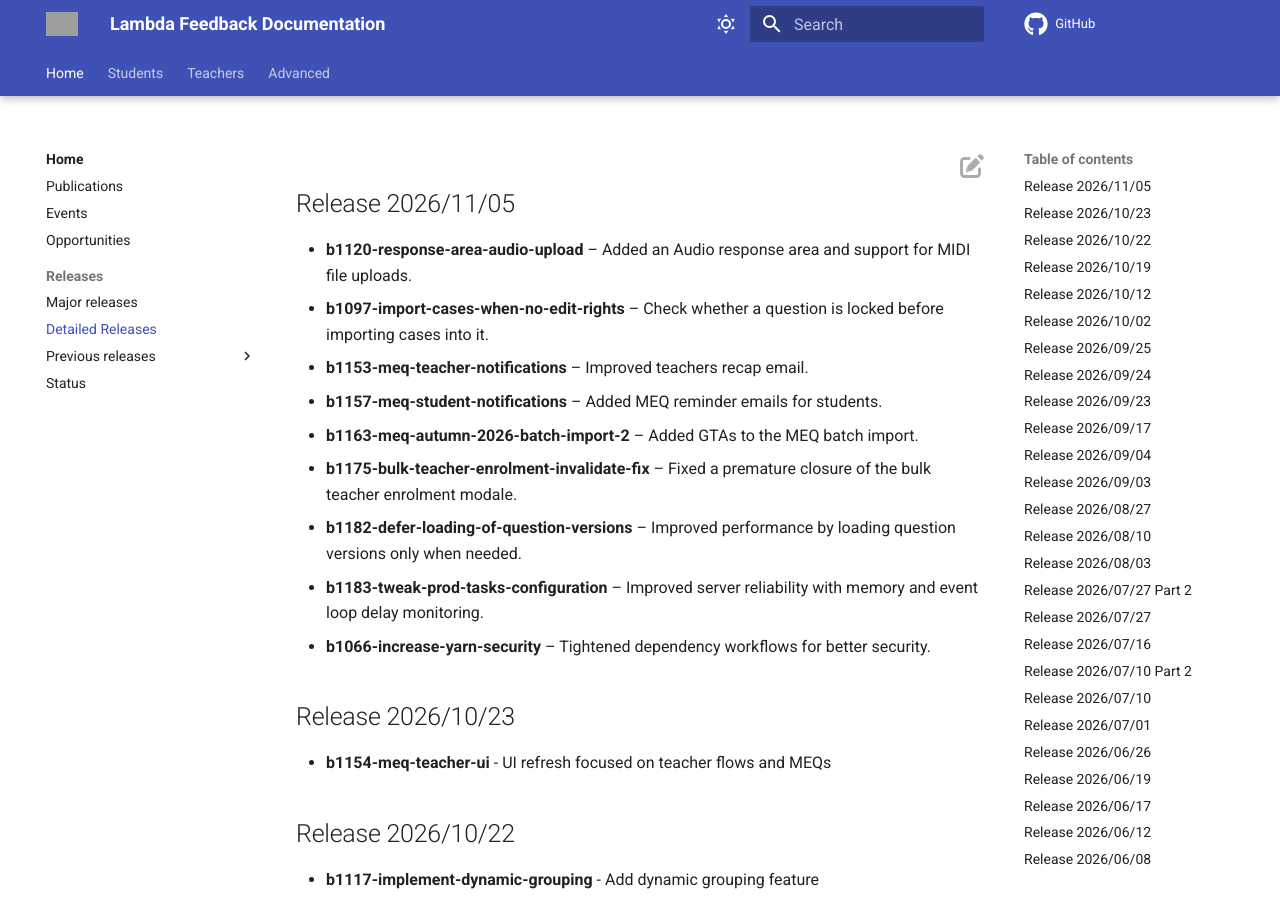
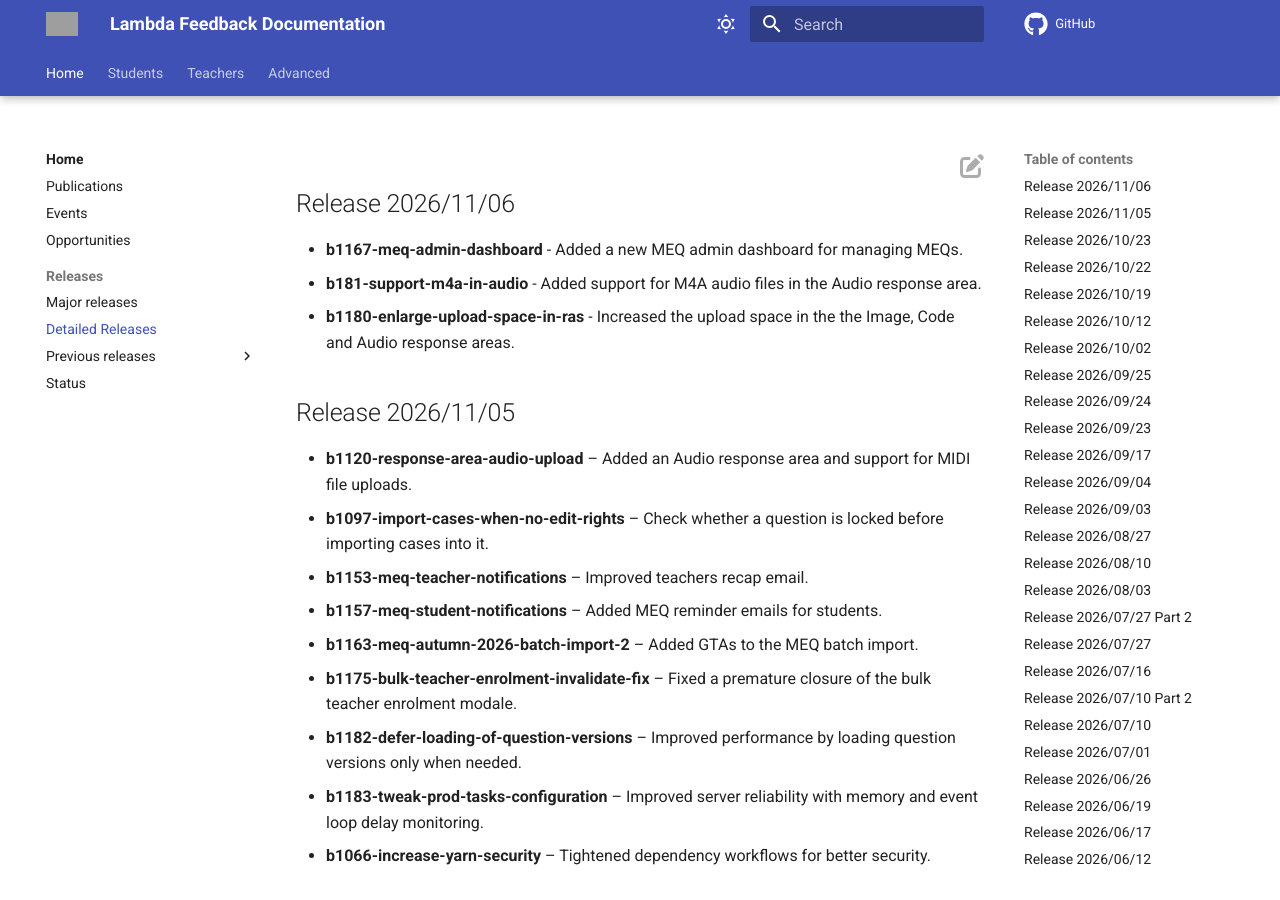
Before and after one commit to lambda-feedback/user-documentation, an MkDocs documentation site: the page built from docs/releases/detailed_releases.md, in a window 1280 px wide and 900 px high. Built offline with MkDocs 1.6.1 and Material for MkDocs 9.7.7, drawn with Linux system fonts in a browser that asks for light colours; comment, search, counter and statistics services are not loaded; grey boxes are pictures that could not be loaded.

Commit message:
Release 2026-11-06

```diff
--- a/docs/releases/detailed_releases.md
+++ b/docs/releases/detailed_releases.md
@@ -1,3 +1,8 @@
+## Release 2026/11/06
+- **b1167-meq-admin-dashboard** - Added a new MEQ admin dashboard for managing MEQs.
+- **b181-support-m4a-in-audio** - Added support for M4A audio files in the Audio response area.
+- **b1180-enlarge-upload-space-in-ras** - Increased the upload space in the the Image, Code and Audio response areas.
+
 ## Release 2026/11/05
 
 - **b1120-response-area-audio-upload** – Added an Audio response area and support for MIDI file uploads.
```
